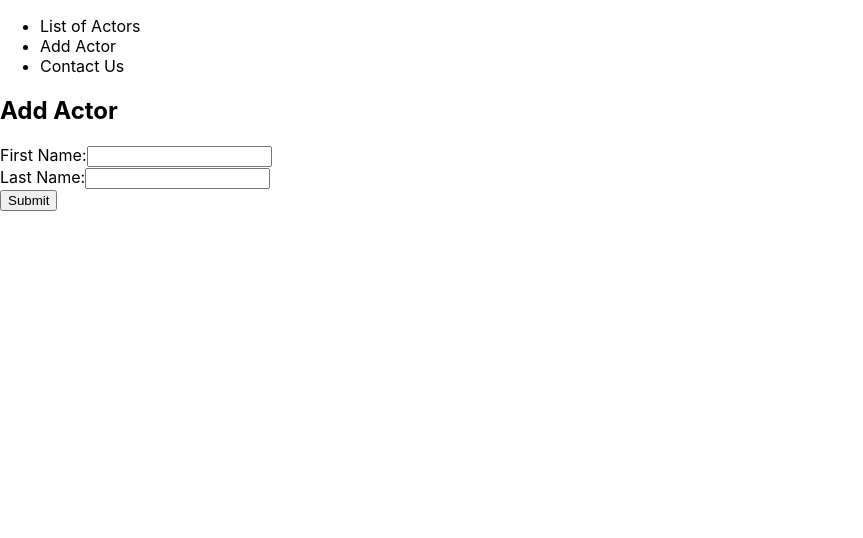
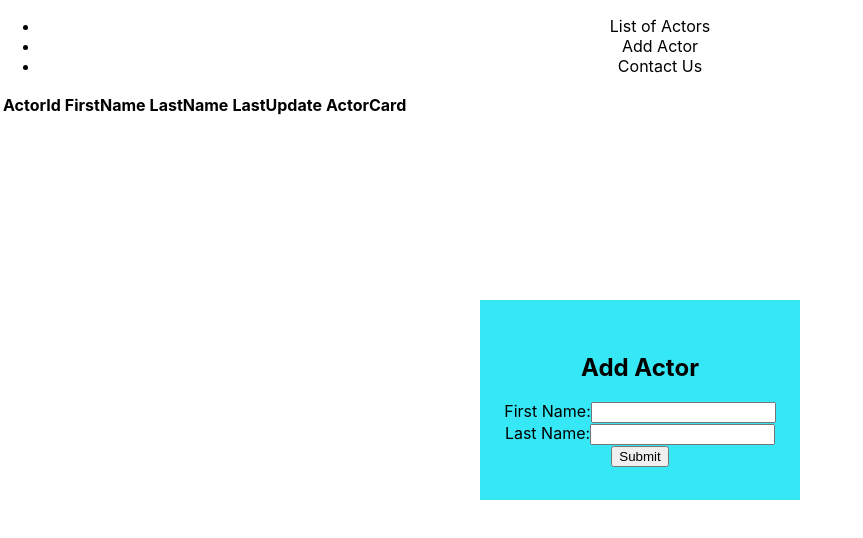
Before and after one commit to filipion/sakila-app, a React (Create React App) app: page / in a window 1280 px wide. Both pictures are taken after a click on the item "Add Actor". Shown: the top 538 px of the page, without its empty margins (0-863 px from the left). Built offline with nearby package versions, Linux system fonts and the light colour scheme.

Commit message:
Create overlay UI

```diff
--- a/src/App.css
+++ b/src/App.css
@@ -1,38 +1,20 @@
 .App {
   text-align: center;
+  align-items: center;
 }
 
-.App-logo {
-  height: 40vmin;
-  pointer-events: none;
+.overlay {
+  position: fixed;
+  top: 37.5%;
+  left: 37.5%;
+  width: 25%;
+  height: 25%;
+  background-color: rgb(54, 232, 245);
+  display: flex;
+  justify-content: center;
+  align-items: center;
 }
 
-@media (prefers-reduced-motion: no-preference) {
-  .App-logo {
-    animation: App-logo-spin infinite 20s linear;
-  }
+.ActorTable {
+  margin-top: 50px;
 }
-
-.App-header {
-  background-color: #282c34;
-  min-height: 100vh;
-  display: flex;
-  flex-direction: column;
-  align-items: center;
-  justify-content: center;
-  font-size: calc(10px + 2vmin);
-  color: white;
-}
-
-.App-link {
-  color: #61dafb;
-}
-
-@keyframes App-logo-spin {
-  from {
-    transform: rotate(0deg);
-  }
-  to {
-    transform: rotate(360deg);
-  }
-}
--- a/src/App.js
+++ b/src/App.js
@@ -2,10 +2,13 @@ import React, { useState } from 'react';
 import ActorTable from './ActorTable';
 import ActorForm from './ActorForm'
 import ContactForm from './misc'
+import './App.css'
 
 const App = () => {
   const [activeSection, setActiveSection] = useState('table')
   const [actors, setActors] = useState([]);
+  const [showForm, setShowForm] = useState(false);
+  const [showContact, setShowContact] = useState(false);
 
   async function fetchActors() {
     console.log("Fetching...")
@@ -20,13 +23,27 @@ const App = () => {
         <li onClick={() => {
           fetchActors()
           setActiveSection('table')
+          setShowForm(false)
+          setShowContact(false)
         }}>List of Actors</li>
-        <li onClick={() => setActiveSection('form')}>Add Actor</li>
-        <li onClick={() => setActiveSection('contact')}>Contact Us</li>
+        <li onClick={() => {
+          setActiveSection('form')
+          setShowForm(true)
+          setShowContact(false)
+        }}>Add Actor</li>
+        <li onClick={() => {
+          setActiveSection('contact')
+          setShowForm(false)
+          setShowContact(true)
+        }}>Contact Us</li>
       </ul>
-      {activeSection === 'table' && <ActorTable actors={actors} refresh={fetchActors}></ActorTable>}
-      {activeSection === 'form' && <ActorForm/>}
-      {activeSection === 'contact' && <ContactForm/>}
+      <ActorTable actors={actors} refresh={fetchActors}></ActorTable>
+      {showForm && <div className="overlay">
+        <ActorForm onClose={() => setShowForm(false)}></ActorForm>
+      </div>}
+      {showContact && <div className="overlay">
+        <ContactForm onClose={() => setShowContact(false)}></ContactForm>
+      </div>}
     </div>
   );
 };
```
